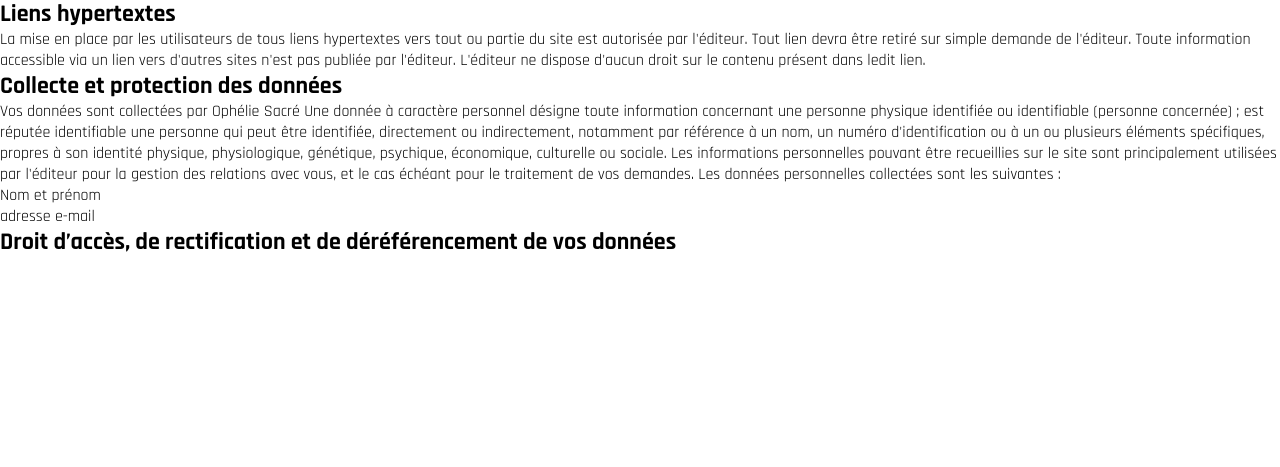
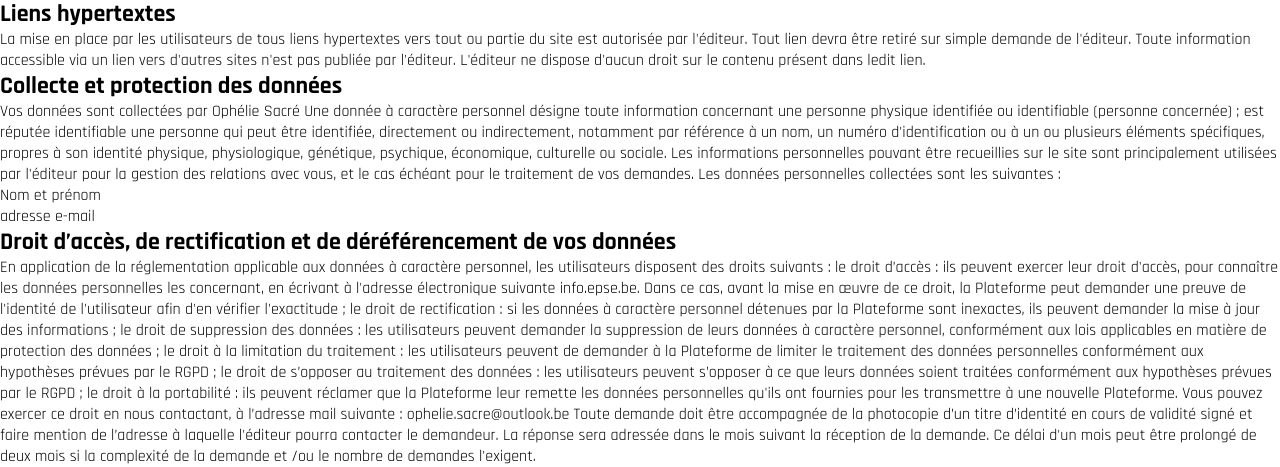
Before and after one commit to SacreOphelie/Portfolio, a PHP site: page /mentions.php in a window 1280 px wide. Shown: the part 714-1181 px from the top of the page. Before the commit the page ends 966 px from the top, so only its background shows below. Run offline with PHP 8.4, Linux system fonts and the light colour scheme.

Commit message:
modif Jordan

```diff
--- a/mentions.php
+++ b/mentions.php
@@ -47,6 +47,20 @@ Les données personnelles collectées sont les suivantes :
 </ul>
 </p>
 <h2>Droit d’accès, de rectification et de déréférencement de vos données</h2>
+<p>En application de la réglementation applicable aux données à caractère personnel, les utilisateurs disposent des droits suivants :
+
+le droit d’accès : ils peuvent exercer leur droit d'accès, pour connaître les données personnelles les concernant, en écrivant à l'adresse électronique suivante info.epse.be. Dans ce cas, avant la mise en œuvre de ce droit, la Plateforme peut demander une preuve de l'identité de l'utilisateur afin d'en vérifier l'exactitude ;
+le droit de rectification : si les données à caractère personnel détenues par la Plateforme sont inexactes, ils peuvent demander la mise à jour des informations ;
+le droit de suppression des données : les utilisateurs peuvent demander la suppression de leurs données à caractère personnel, conformément aux lois applicables en matière de protection des données ;
+le droit à la limitation du traitement : les utilisateurs peuvent de demander à la Plateforme de limiter le traitement des données personnelles conformément aux hypothèses prévues par le RGPD ;
+le droit de s’opposer au traitement des données : les utilisateurs peuvent s’opposer à ce que leurs données soient traitées conformément aux hypothèses prévues par le RGPD ;
+le droit à la portabilité : ils peuvent réclamer que la Plateforme leur remette les données personnelles qu'ils ont fournies pour les transmettre à une nouvelle Plateforme.
+
+Vous pouvez exercer ce droit en nous contactant, à l’adresse mail suivante :
+
+ophelie.sacre@outlook.be
+
+Toute demande doit être accompagnée de la photocopie d’un titre d’identité en cours de validité signé et faire mention de l’adresse à laquelle l'éditeur pourra contacter le demandeur. La réponse sera adressée dans le mois suivant la réception de la demande. Ce délai d'un mois peut être prolongé de deux mois si la complexité de la demande et /ou le nombre de demandes l'exigent.</p>
 
 
 </body>
--- a/style.css
+++ b/style.css
@@ -130,7 +130,6 @@ nav{
     width: 100%;
     display: flex;
     justify-content: space-around;
-    overflow: hidden;
     position: fixed;
     align-items: center;
     z-index: 200;
@@ -820,7 +819,7 @@ footer{
 }
 
 .contentworks2{
-    background-color: #DFCDDC;
+    /* background-color: #DFCDDC; */
     width: 100%;
     display: flex;
     justify-content: center;
@@ -1029,23 +1028,23 @@ footer{
     }
     .contentshow{
         width: 90%;
-        height: 900px;
+        /* height: 900px; */
         margin-top: 100px;
     }
     .contentshow2{
         width: 50%;
-        height: 100%;
+        /* height: 100%; */
     }
 
 
     .contentshowimg{
-        height: 85%;
+        /* height: 85%; */
     }
 
 
     .contentshow3{
         width: 45%;
-        height: 85%;
+        /* height: 85%; */
     }
 }
 
```
Also changed, not shown: images/1591686733photoshop.jpg (added), images/1691975903illustrator.png (added), images/1827418103photoshop.jpg (added), images/1879414880998437204415024638Alfa-Romeo-Tonale-Concept-01.jpg (added).
